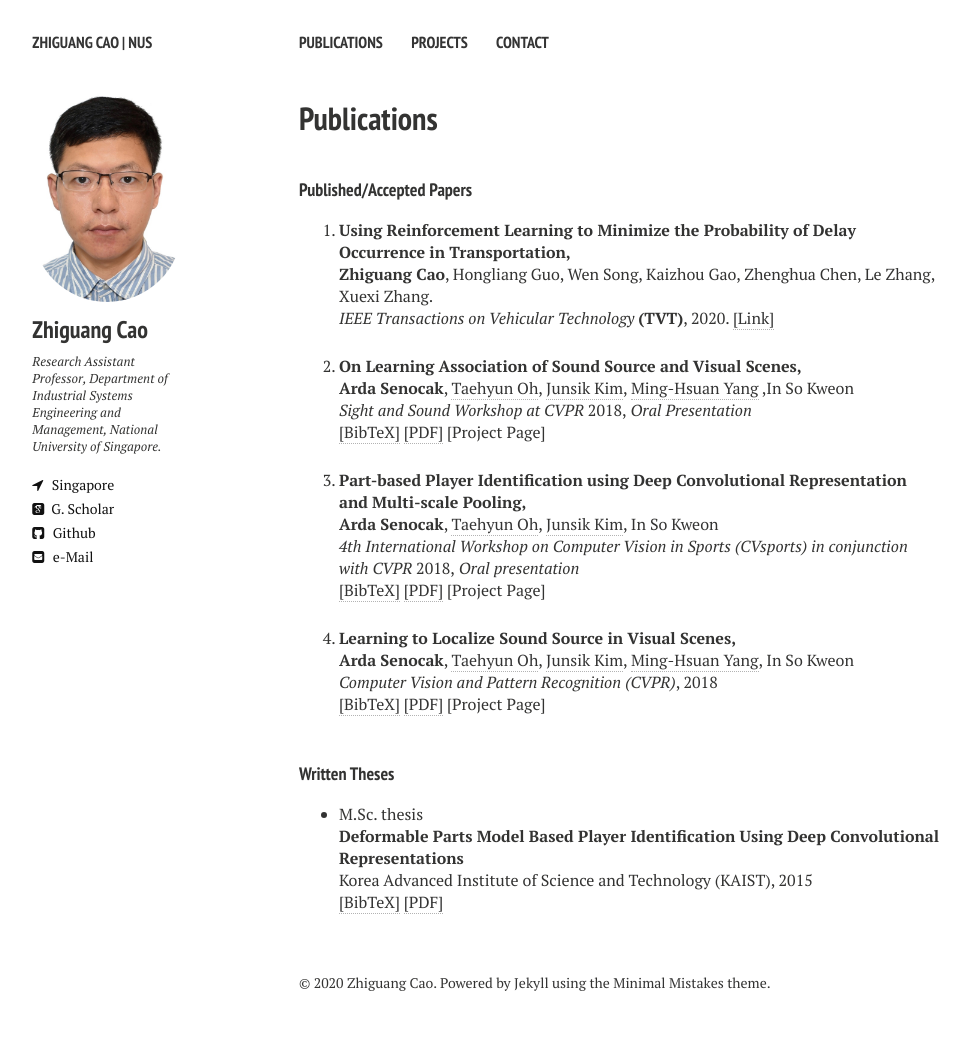
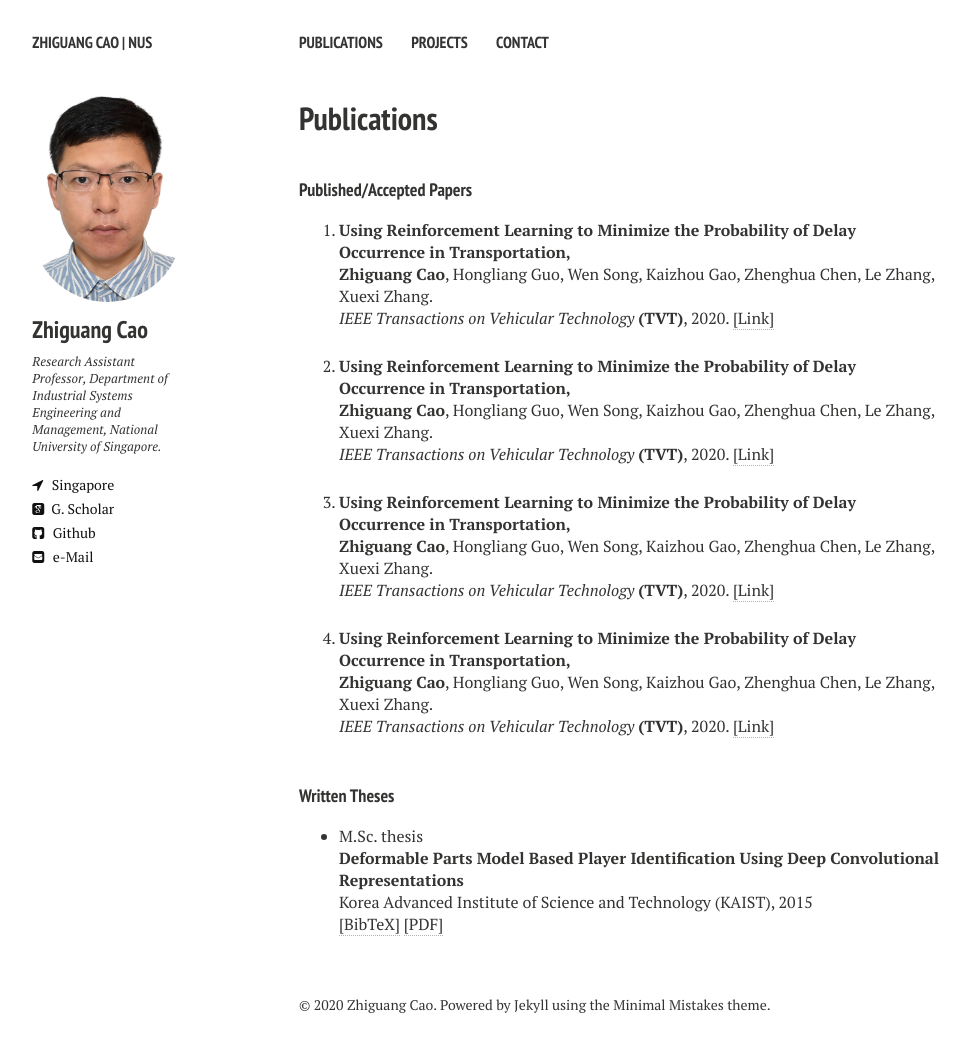
Before and after one commit to zhiguangcaosg/zhiguangcaosg.github.io, a Jekyll site: the page built from publications.md, in a window 1280 px wide. Shown: the whole page, without its empty margins (21-990 px from the left). Built offline with Jekyll 4.4.1, drawn with Linux system fonts in a browser that asks for light colours; nearby versions of some CDN libraries; before the commit the page ends 1041 px from its top, so only the background shows below that.

Commit message:
Update publications.html

```diff
--- a/_layouts/publications.html
+++ b/_layouts/publications.html
@@ -86,6 +86,7 @@ div.bibtex pre { font-size: 75%; overflow: auto;  width: 100%; padding: 0em 0em;
     <!-- Item: Caelles2016 -->
 <ul style="padding-left:0px;">
 <ol >
+
 <li>
 <p>
 <b>Using Reinforcement Learning to Minimize the Probability of Delay Occurrence in Transportation,</b>
@@ -94,76 +95,33 @@ div.bibtex pre { font-size: 75%; overflow: auto;  width: 100%; padding: 0em 0em;
 </p>
 </li>
 
-<li ><p>
-<b>On Learning Association of Sound Source and Visual Scenes,</b>
-<br><b>Arda Senocak</b>, <a href="http://thohkaistackr.wixsite.com/page" target="_blank">Taehyun Oh</a>, <a href="https://sites.google.com/site/jskimcv/" target="_blank">Junsik Kim</a>, <a href="http://faculty.ucmerced.edu/mhyang/" target="_blank">Ming-Hsuan Yang</a> ,In So Kweon<br>
-<i>Sight and Sound Workshop at CVPR</i>
-2018,<i> Oral Presentation</i>
-<br />
-<a href="javascript:toggleBibtex('Arda2018partbased')">[BibTeX]</a>
-<a href="https://www.google.com" target="_blank">[PDF]</a>
-[Project Page]
+<li>
+<p>
+<b>Using Reinforcement Learning to Minimize the Probability of Delay Occurrence in Transportation,</b>
+<br><b>Zhiguang Cao</b>, Hongliang Guo, Wen Song, Kaizhou Gao, Zhenghua Chen, Le Zhang, Xuexi Zhang.<br>
+<i>IEEE Transactions on Vehicular Technology</i> <b>(TVT)</b>, 2020. <a href="https://ieeexplore.ieee.org/document/8952783" target="_blank">[Link]</a>
 </p>
-<div id="bib_Arda2018onLearning" class="bibtex noshow">
-<pre>
-@inproceedings{Arda2018onLearning,
-  author = {A. Senocak and T. Oh and J. Kim and M.H. Yang and I. Kweon},
-  title = {On Learning Association of Sound Source and Visual Scenes},
-  booktitle = {Computer Vision and Pattern Recognition Workshops (CVPRW)},
-  year = {2018}
-}
-</pre>
-</div>
+</li>
+
+<li>
+<p>
+<b>Using Reinforcement Learning to Minimize the Probability of Delay Occurrence in Transportation,</b>
+<br><b>Zhiguang Cao</b>, Hongliang Guo, Wen Song, Kaizhou Gao, Zhenghua Chen, Le Zhang, Xuexi Zhang.<br>
+<i>IEEE Transactions on Vehicular Technology</i> <b>(TVT)</b>, 2020. <a href="https://ieeexplore.ieee.org/document/8952783" target="_blank">[Link]</a>
+</p>
 </li>
 
 
-<!-- Item: BasketballIdentification -->
-<li ><p>
-<b>Part-based Player Identification using Deep Convolutional Representation and Multi-scale Pooling,</b>
-<br><b>Arda Senocak</b>, <a href="http://thohkaistackr.wixsite.com/page" target="_blank">Taehyun Oh</a>, <a href="https://sites.google.com/site/jskimcv/" target="_blank">Junsik Kim</a>, In So Kweon<br>
-<i>4th International Workshop on Computer Vision in Sports (CVsports) in conjunction with CVPR</i>
-2018,<i> Oral presentation</i>
-<br />
-<a href="javascript:toggleBibtex('Arda2018partbased')">[BibTeX]</a>
-<a href="http://openaccess.thecvf.com/content_cvpr_2018_workshops/papers/w34/Senocak_Part-Based_Player_Identification_CVPR_2018_paper.pdf" target="_blank">[PDF]</a>
-[Project Page]
+<li>
+<p>
+<b>Using Reinforcement Learning to Minimize the Probability of Delay Occurrence in Transportation,</b>
+<br><b>Zhiguang Cao</b>, Hongliang Guo, Wen Song, Kaizhou Gao, Zhenghua Chen, Le Zhang, Xuexi Zhang.<br>
+<i>IEEE Transactions on Vehicular Technology</i> <b>(TVT)</b>, 2020. <a href="https://ieeexplore.ieee.org/document/8952783" target="_blank">[Link]</a>
 </p>
-<div id="bib_Arda2018partbased" class="bibtex noshow">
-<pre>
-@inproceedings{Arda2018partbased,
-  author = {A. Senocak and T. Oh and J. Kim and I. Kweon},
-  title = {Part-based Player Identification using Deep Convolutional Representation and Multi-scale Pooling},
-  booktitle = {Computer Vision and Pattern Recognition Workshops (CVPRW)},
-  year = {2018}
-}
-</pre>
-</div>
 </li>
 
 
 
-<!-- Item: SoundLocalization -->
-<li ><p>
-<b>Learning to Localize Sound Source in Visual Scenes,</b>
-<br><b>Arda Senocak</b>, <a href="http://thohkaistackr.wixsite.com/page" target="_blank">Taehyun Oh</a>, <a href="https://sites.google.com/site/jskimcv/" target="_blank">Junsik Kim</a>, <a href="http://faculty.ucmerced.edu/mhyang/" target="_blank">Ming-Hsuan Yang</a>, In So Kweon<br>
-<i>Computer Vision and Pattern Recognition (CVPR)</i>,
-2018
-<br />
-<a href="javascript:toggleBibtex('Arda2018')">[BibTeX]</a>
-<a href="https://arxiv.org/pdf/1803.03849.pdf" target="_blank">[PDF]</a>
-[Project Page]
-</p>
-<div id="bib_Arda2018" class="bibtex noshow">
-<pre>
-@inproceedings{Arda2018,
-  author = {A. Senocak and T. Oh and J. Kim and M.H. Yang and I. Kweon},
-  title = {Learning to Localize Sound Source in Visual Scenes},
-  booktitle = {Computer Vision and Pattern Recognition (CVPR)},
-  year = {2018}
-}
-</pre>
-</div>
-</li>
 </ol>
 </ul>
 
```
